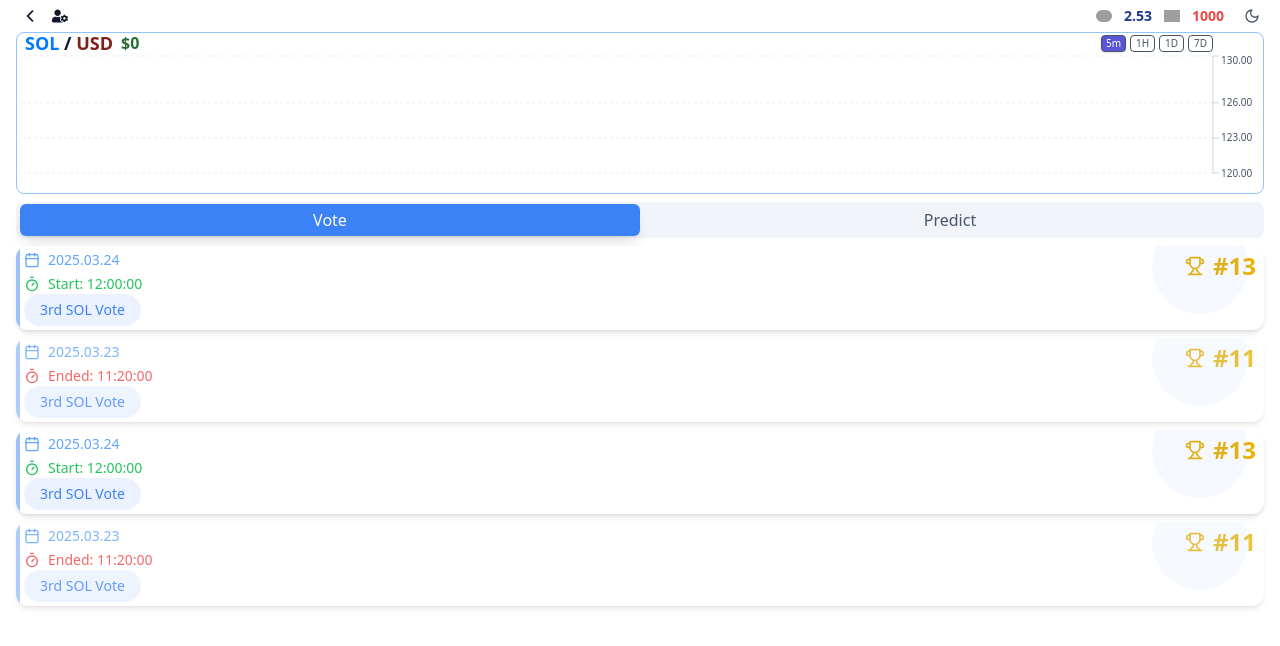
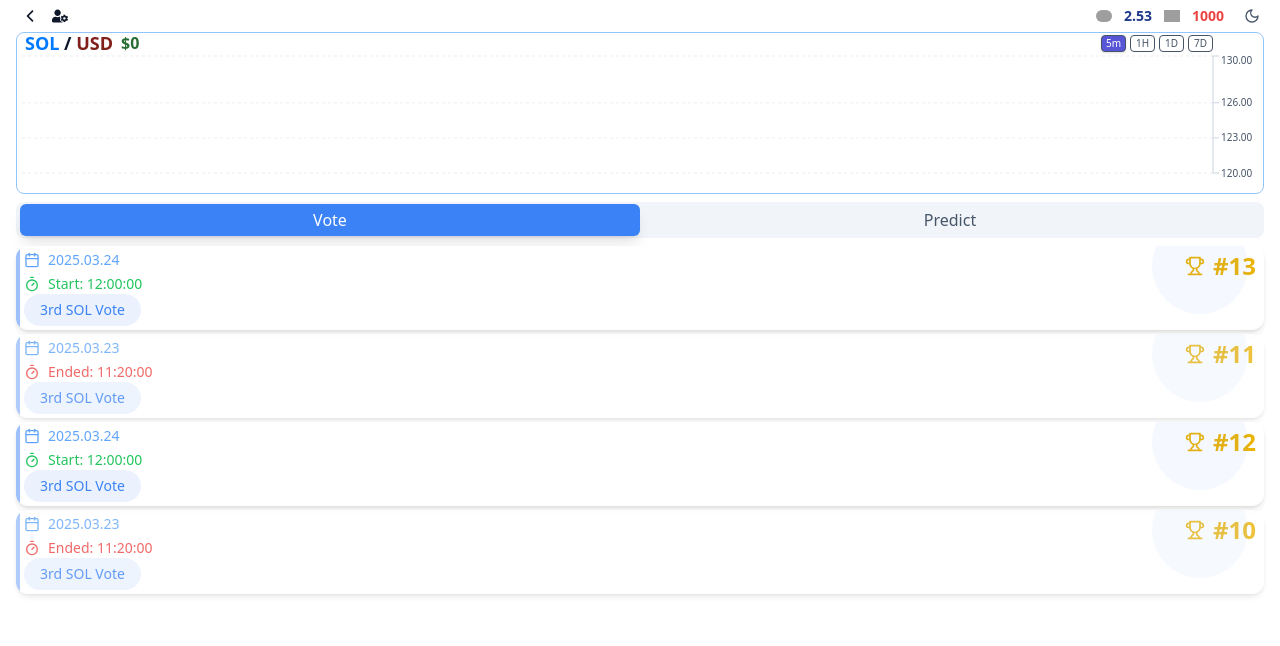
Before and after one commit to Vanguard1105/Crypto_FD_1, a React (Vite) app: page /lottery in a window 1280 px wide. Shown: the top 646 px of the page. Built offline with nearby package versions, Linux system fonts and the light colour scheme; no server answers; grey boxes are pictures that could not be loaded.

Commit message:
fix: lottery page design updated

```diff
--- a/src/pages/Lottery.tsx
+++ b/src/pages/Lottery.tsx
@@ -21,10 +21,10 @@ const Lottery = () => {
     { id: 12, date: '2025.03.24', startTime: '09:30:00', status: 'upcoming', type: 'predict' },
     { id: 11, date: '2025.03.23', startTime: '11:20:00', status: 'ended', type: 'vote' },
     { id: 10, date: '2025.03.22', startTime: '18:00:00', status: 'ended', type: 'predict' },
-    { id: 13, date: '2025.03.24', startTime: '12:00:00', status: 'upcoming', type: 'vote' },
-    { id: 12, date: '2025.03.24', startTime: '09:30:00', status: 'upcoming', type: 'predict' },
-    { id: 11, date: '2025.03.23', startTime: '11:20:00', status: 'ended', type: 'vote' },
-    { id: 10, date: '2025.03.22', startTime: '18:00:00', status: 'ended', type: 'predict' },
+    { id: 12, date: '2025.03.24', startTime: '12:00:00', status: 'upcoming', type: 'vote' },
+    { id: 13, date: '2025.03.24', startTime: '09:30:00', status: 'upcoming', type: 'predict' },
+    { id: 10, date: '2025.03.23', startTime: '11:20:00', status: 'ended', type: 'vote' },
+    { id: 11, date: '2025.03.22', startTime: '18:00:00', status: 'ended', type: 'predict' },
   ];
 
   const filteredLotteries = lotteries.filter(lottery => lottery.type === selectedType);
@@ -109,10 +109,10 @@ const Lottery = () => {
       </div>
 
       {/* Lottery List */}
-      <div className="px-4 space-y-2 py-2">
-        {filteredLotteries.map((lottery, index) => (
+      <div className="px-4 space-y-1 py-2">
+        {filteredLotteries.map((lottery) => (
           <div
-          key={index}
+          key={lottery.id}
           className={`relative rounded-xl overflow-hidden group cursor-pointer ${
             theme === 'dark' ? 'bg-slate-800' : 'bg-white'
           } shadow-md transition-all duration-300 hover:scale-[1.02] hover:shadow-md ${
```
